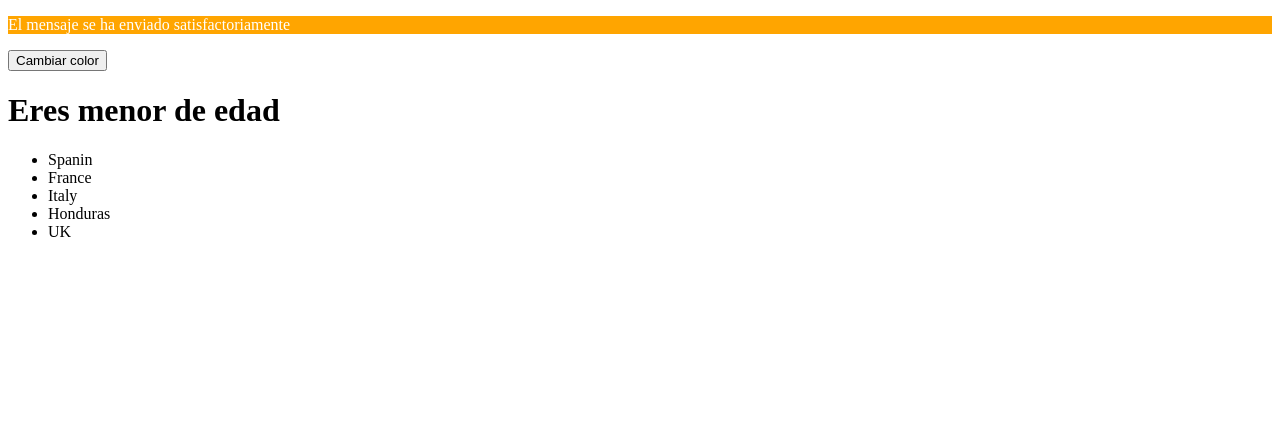
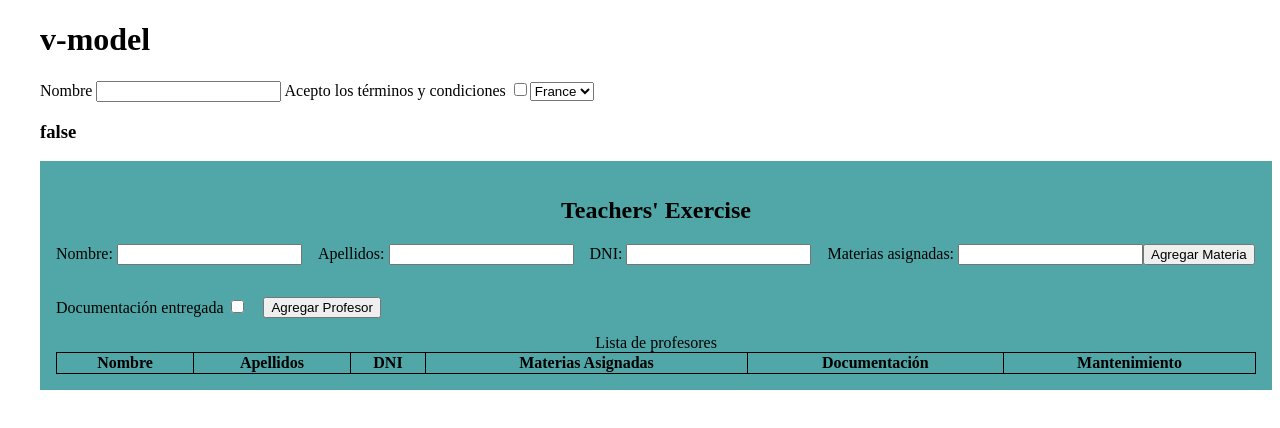
Before and after one commit to EmersonMedina/Curso-VUE-GOGODEV, a Vue app: page / in a window 1280 px wide. Shown: the top 428 px of the page. Built offline with nearby package versions, Linux system fonts and the light colour scheme.

Commit message:
Trabajo del episodio

```diff
--- a/src/App.vue
+++ b/src/App.vue
@@ -1,13 +1,16 @@
 <template>
-  <ClassBind />
-  <ExampleSelective />
-  <ExampleFor />
+  <ModelForm />
+  <TeachersExercise />
 </template>
 
 <script lang="ts" setup>
-import ExampleSelective from "./components/ExampleSelective.vue";
-import ExampleFor from "./components/ExampleFor.vue";
-import ClassBind from "./components/ClassBind.vue";
+import ModelForm from "./components/ModelForm.vue";
+import TeachersExercise from "./components/TeachersExercise.vue";
 </script>
 
-<style></style>
+<style>
+body {
+  margin: 0 auto;
+  max-width: 1200px;
+}
+</style>
--- /dev/null
+++ b/src/components/ModelForm.vue
@@ -0,0 +1,40 @@
+<template>
+  <h1>v-model</h1>
+  <form>
+    <label for="nombre">
+      Nombre
+      <input id="nombre" type="text" v-model="nombre" />
+    </label>
+
+    <label for="teminosCondiciones">
+      Acepto los términos y condiciones
+      <input
+        id="teminosCondiciones"
+        type="checkbox"
+        v-model="terminosYCondiciones"
+      />
+    </label>
+
+    <select v-model="country">
+      <option value="spain">Spain</option>
+      <option value="france">France</option>
+      <option value="uk">UK</option>
+    </select>
+  </form>
+  <h3>
+    {{ nombre }}
+  </h3>
+
+  <h3>
+    {{ terminosYCondiciones }}
+  </h3>
+</template>
+
+<script setup lang="ts">
+import { Ref, ref } from "vue";
+let nombre: Ref<string> = ref("");
+let terminosYCondiciones: Ref<boolean> = ref(false);
+let country: Ref<string> = ref("france");
+</script>
+
+<style scoped></style>
--- /dev/null
+++ b/src/components/TeachersExercise.vue
@@ -0,0 +1,200 @@
+<template>
+  <section id="teachersExercise">
+    <h2 class="sectionTitle">Teachers' Exercise</h2>
+    <form>
+      <label for="nombre">
+        Nombre:
+        <input id="nombre" type="text" v-model="currentTeacher.nombre" />
+      </label>
+      <label for="apellido">
+        Apellidos:
+        <input id="apellido" type="text" v-model="currentTeacher.apellidos" />
+      </label>
+      <label for="dni">
+        DNI:
+        <input id="dni" type="text" v-model="currentTeacher.dni" />
+      </label>
+      <div class="formElement">
+        <label for="materia"> Materias asignadas: </label>
+        <input id="materia" type="text" v-model="materia" />
+        <button @click.prevent="addSubject">Agregar Materia</button>
+        <ul>
+          <li
+            class="materia"
+            v-for="(materia, index) in currentTeacher.materiasAsignadas"
+            :key="index"
+          >
+            {{ materia }}
+            <button @click.prevent="deleteSubject(index)">Eliminar</button>
+          </li>
+        </ul>
+      </div>
+      <label for="documentacion">
+        Documentación entregada
+        <input
+          id="documentacion"
+          type="checkbox"
+          v-model="currentTeacher.documentacion"
+        />
+      </label>
+
+      <button @click.prevent="addTeacher">Agregar Profesor</button>
+    </form>
+
+    <table>
+      <caption>
+        Lista de profesores
+      </caption>
+      <thead>
+        <tr>
+          <th>Nombre</th>
+          <th>Apellidos</th>
+          <th>DNI</th>
+          <th>Materias Asignadas</th>
+          <th>Documentación</th>
+          <th>Mantenimiento</th>
+        </tr>
+      </thead>
+      <tbody>
+        <tr v-for="teacher in teachers" :key="teacher.dni">
+          <td>{{ teacher.nombre }}</td>
+          <td>{{ teacher.apellidos }}</td>
+          <td>{{ teacher.dni }}</td>
+          <td>
+            <span
+              v-for="(materia, index) in teacher.materiasAsignadas"
+              :key="index"
+            >
+              {{ materia }}
+              <template v-if="index !== teacher.materiasAsignadas.length - 1"
+                >,
+              </template>
+            </span>
+          </td>
+          <td>{{ teacher.documentacion ? "Si" : "No" }}</td>
+          <td>
+            <button @click="editTeacher(teacher.id)">Editar</button>
+            <button @click="deleteTeacher(teacher.id)">Eliminar</button>
+          </td>
+        </tr>
+      </tbody>
+    </table>
+  </section>
+</template>
+
+<script setup lang="ts">
+import { ref, Ref } from "vue";
+
+interface ITeacher {
+  id: number;
+  nombre: string;
+  apellidos: string;
+  dni: string;
+  materiasAsignadas: Array<string>;
+  documentacion: boolean;
+}
+
+let currentTeacher: Ref<ITeacher> = ref({
+  id: 0,
+  nombre: "",
+  apellidos: "",
+  dni: "",
+  materiasAsignadas: [],
+  documentacion: false,
+});
+let materia: Ref<string> = ref("");
+
+let teachers: Ref<Array<ITeacher>> = ref([]);
+
+const addSubject = () => {
+  currentTeacher.value.materiasAsignadas.push(materia.value);
+  materia.value = "";
+};
+
+const addTeacher = () => {
+  const teacherAlreadyAdded = teachers.value.find(
+    (t) => t.id == currentTeacher.value.id
+  );
+
+  if (teacherAlreadyAdded) {
+    teachers.value = teachers.value.map((t) => {
+      if (t.id == currentTeacher.value.id) return currentTeacher.value;
+      else return t;
+    });
+  } else {
+    teachers.value.push({
+      id: Date.now(),
+      nombre: currentTeacher.value.nombre,
+      apellidos: currentTeacher.value.apellidos,
+      dni: currentTeacher.value.dni,
+      materiasAsignadas: currentTeacher.value.materiasAsignadas,
+      documentacion: currentTeacher.value.documentacion,
+    });
+  }
+
+  currentTeacher.value = {
+    id: 0,
+    nombre: "",
+    apellidos: "",
+    dni: "",
+    materiasAsignadas: [],
+    documentacion: false,
+  };
+};
+
+const editTeacher = (id: number): void => {
+  const selectedTeacher = teachers.value.find((t) => t.id == id);
+  if (selectedTeacher) {
+    currentTeacher.value = {
+      id: selectedTeacher.id,
+      nombre: selectedTeacher.nombre,
+      apellidos: selectedTeacher.apellidos,
+      dni: selectedTeacher.dni,
+      materiasAsignadas: selectedTeacher.materiasAsignadas,
+      documentacion: selectedTeacher.documentacion,
+    };
+  }
+};
+
+const deleteTeacher = (id: number): void => {
+  teachers.value = teachers.value.filter((t) => t.id != id);
+};
+
+const deleteSubject = (index: number): void => {
+  currentTeacher.value.materiasAsignadas =
+    currentTeacher.value.materiasAsignadas.filter((t, indx) => index != indx);
+};
+</script>
+
+<style scoped>
+#teachersExercise {
+  width: 100%;
+  background-color: rgb(81, 167, 167);
+  padding: 1rem;
+}
+.sectionTitle {
+  text-align: center;
+}
+
+form {
+  display: flex;
+  flex-wrap: wrap;
+  gap: 1rem;
+}
+
+.materia {
+  display: flex;
+  gap: 0.5rem;
+}
+
+table {
+  width: 100%;
+  margin-top: 1rem;
+  border-collapse: collapse;
+}
+
+table td,
+table th {
+  border: solid 1px #000;
+}
+</style>
```
